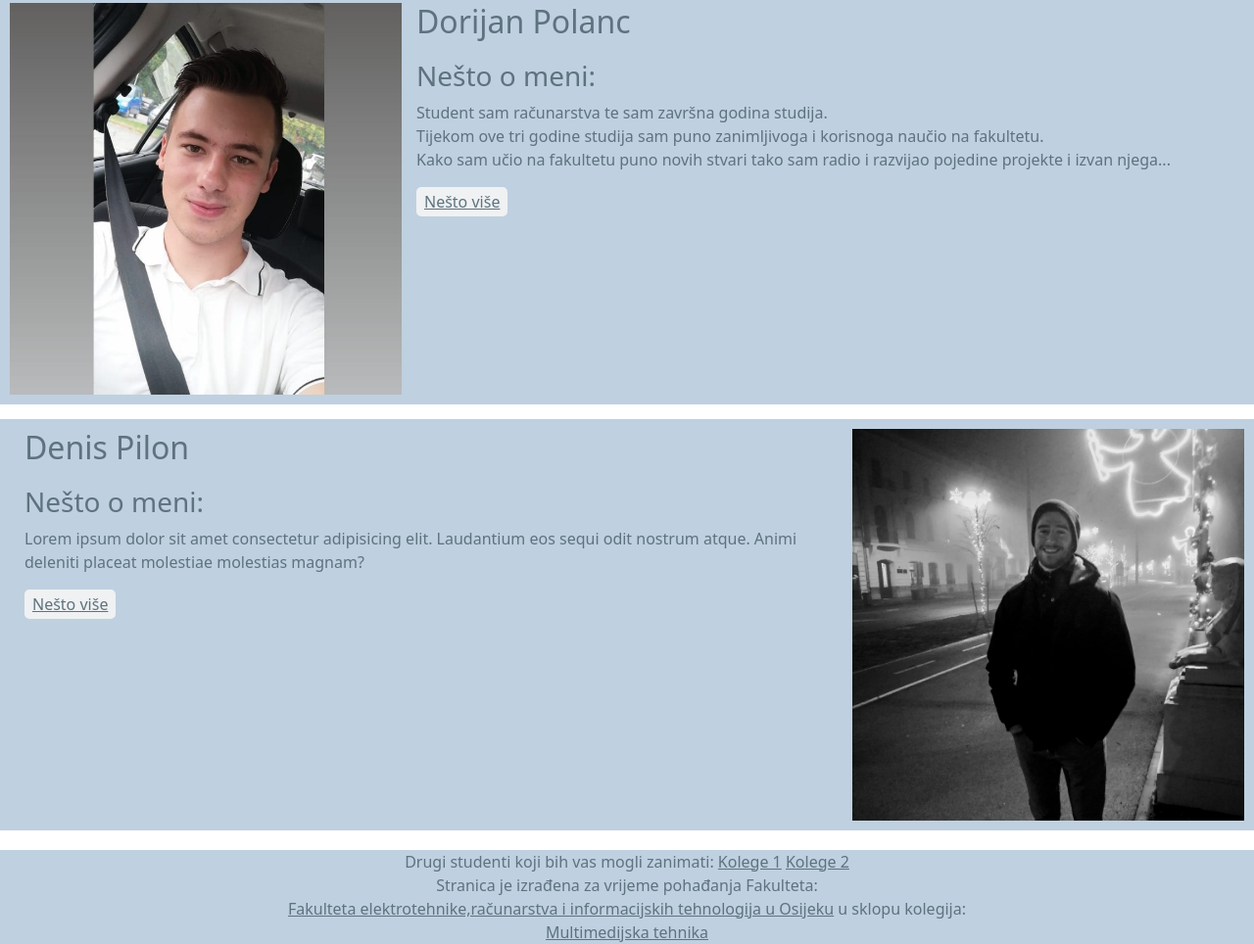
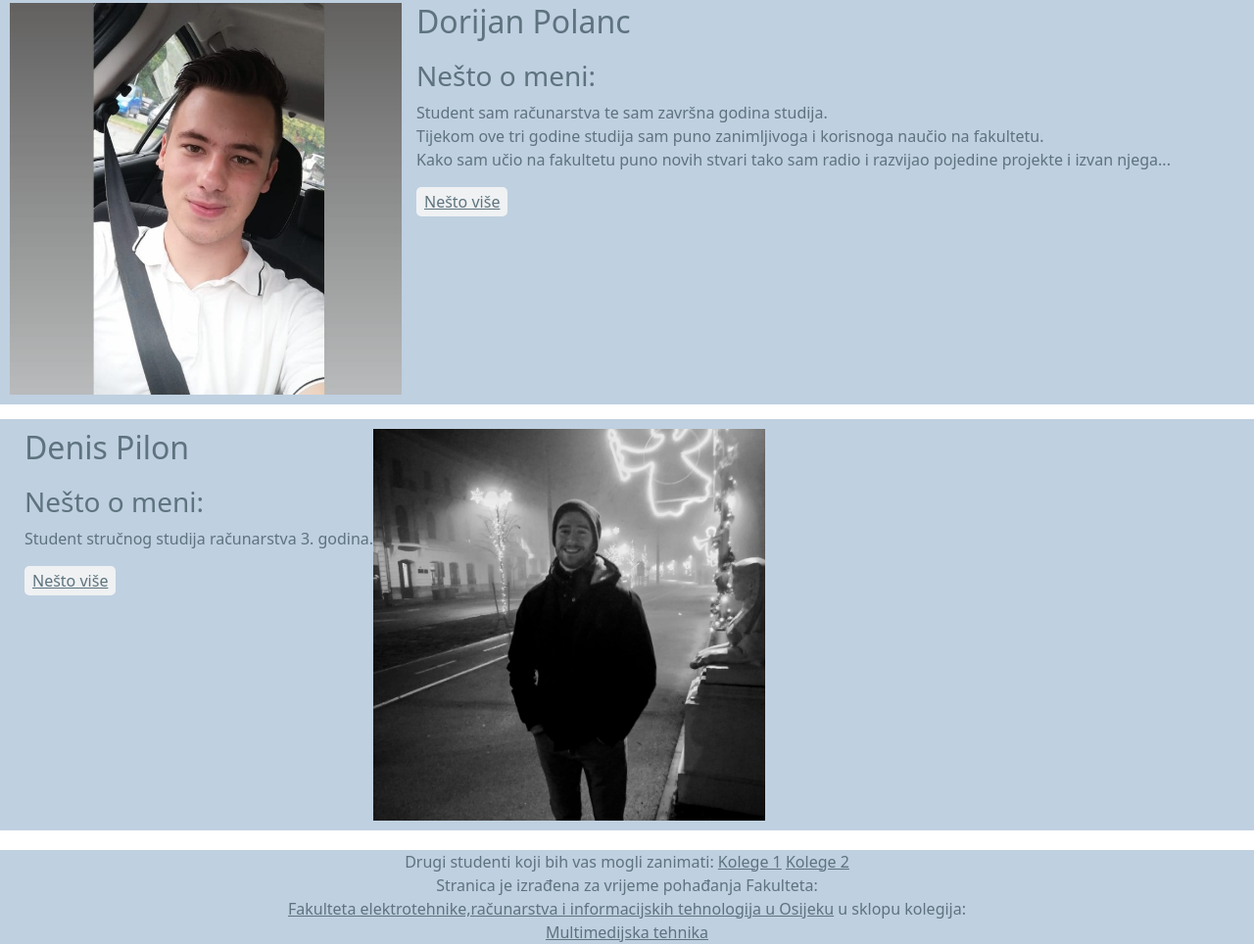
Before and after one commit to Reli12/MMT_PublishPage, a plain HTML site: page index.html in a window 1280 px wide. Shown: the part 430-1394 px from the top of the page at 98% size. Drawn offline with nearby package versions, Linux system fonts and the light colour scheme.

Commit message:
Update index.html

```diff
--- a/index.html
+++ b/index.html
@@ -102,9 +102,7 @@
 
           <h3>Nešto o meni:</h3>
           <p>
-            Lorem ipsum dolor sit amet consectetur adipisicing elit. Laudantium
-            eos sequi odit nostrum atque. Animi deleniti placeat molestiae
-            molestias magnam?
+            Student stručnog studija računarstva 3. godina.
           </p>
           <button class="Button">
             <a href="Pilon.html" class="LinkStyle">Nešto više</a>
```
